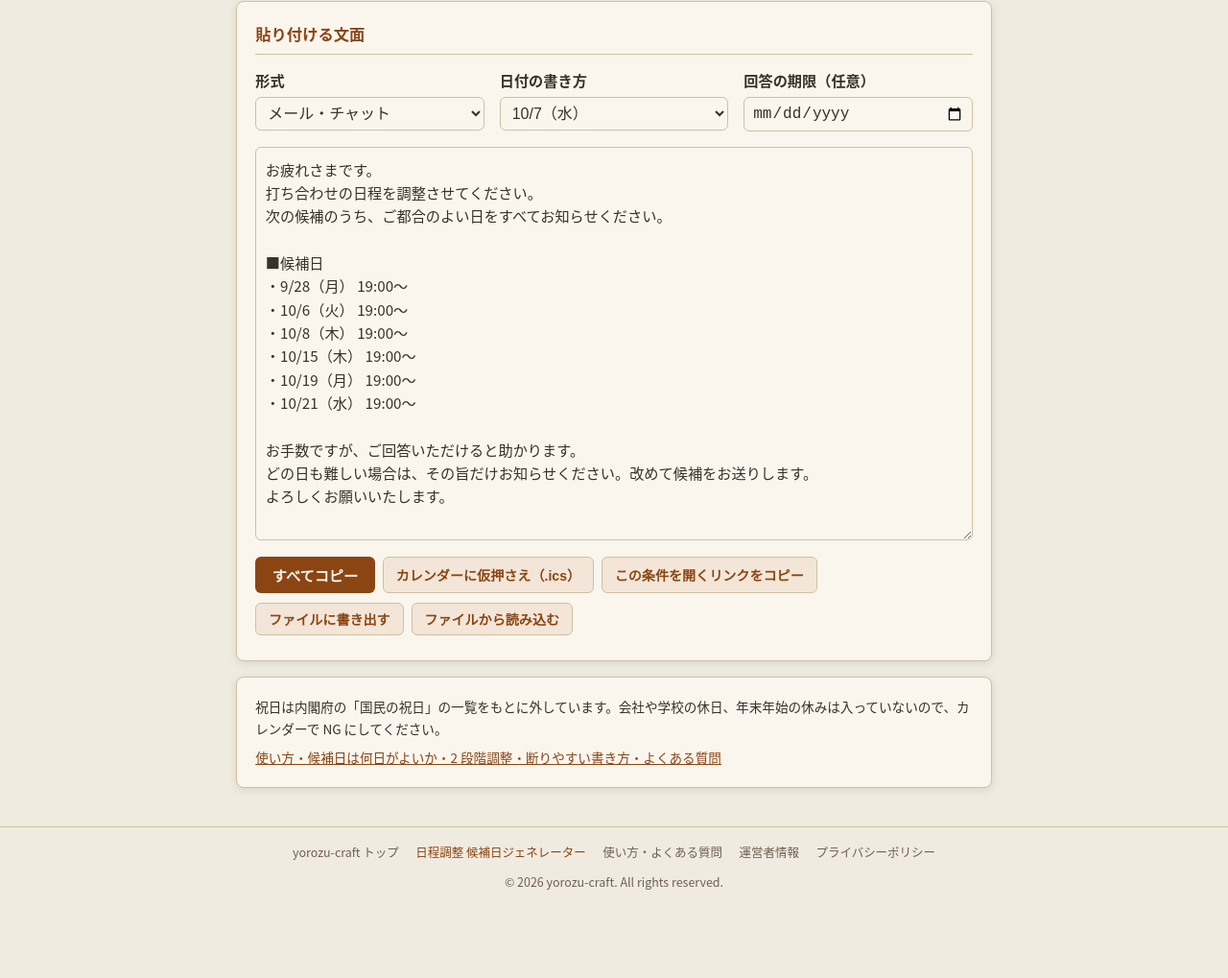
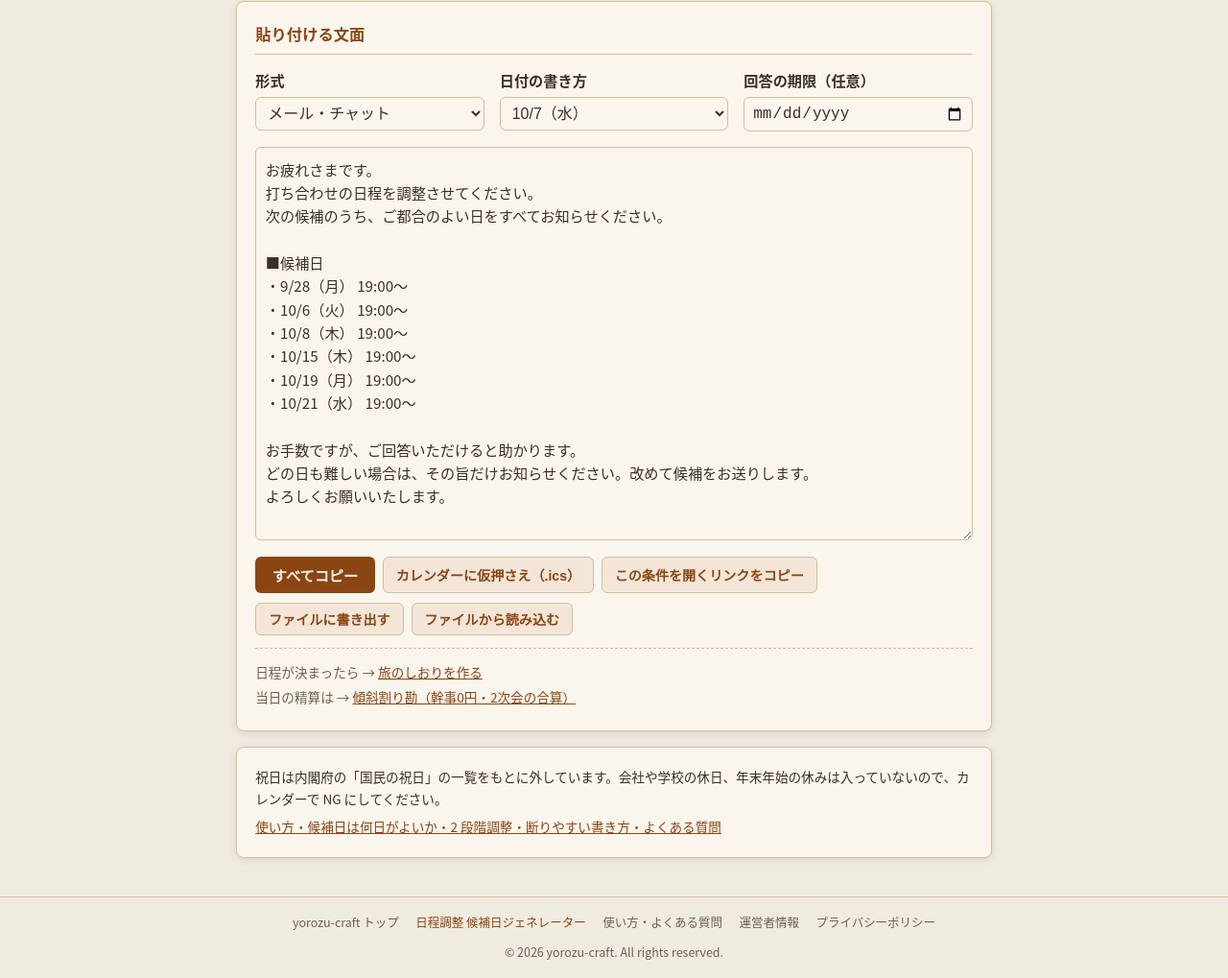
Before and after one commit to YouheiOonuki/nittei-kouho, a plain HTML site: page index.html in a window 1280 px wide. Shown: the part 1478-2497 px from the top of the page at 96% size. Before the commit the page ends 2424 px from the top, so only its background shows below. Drawn offline with Linux system fonts and the light colour scheme.

Commit message:
結果のあとに、しおりと傾斜割り勘への導線を追加
GROWTH.md の導線（結果の直後に「次にすること」を 1 行、1 画面 2 つまで）

Co-Authored-By: Claude Opus 5.5 <noreply@anthropic.com>
Claude-Session: https://claude.ai/code/session_01LveARmfA8gQ3MbXF2WdmwH

```diff
--- a/index.html
+++ b/index.html
@@ -187,6 +187,10 @@
         <input type="file" id="backup-file" accept=".json,application/json" hidden>
       </div>
       <p id="copy-msg" class="small" aria-live="polite"></p>
+      <div id="next-links" class="next-links" hidden>
+        <p>日程が決まったら → <a href="../tabi-shiori/">旅のしおりを作る</a></p>
+        <p>当日の精算は → <a href="../easy-split/">傾斜割り勘（幹事0円・2次会の合算）</a></p>
+      </div>
     </section>
 
     <section class="card note">
--- a/main.js
+++ b/main.js
@@ -300,6 +300,7 @@
     $('output').rows = Math.min(20, Math.max(6, text.split('\n').length + 1));
     $('copy').disabled = !dates.length;
     $('ics').disabled = !dates.length;
+    $('next-links').hidden = !dates.length;
   }
 
   function copyText(text, okMsg) {
--- a/style.css
+++ b/style.css
@@ -218,3 +218,7 @@ label.inline input { width: 1.1rem; height: 1.1rem; accent-color: var(--accent);
   text-decoration: underline;
   cursor: pointer;
 }
+
+/* 結果のあとの「次にすること」の導線（文面が出ているときだけ） */
+.next-links { margin-top: 0.8rem; padding-top: 0.6rem; border-top: 1px dashed var(--border); }
+.next-links p { font-size: 0.85rem; color: var(--muted); margin: 0.2rem 0; }
```
